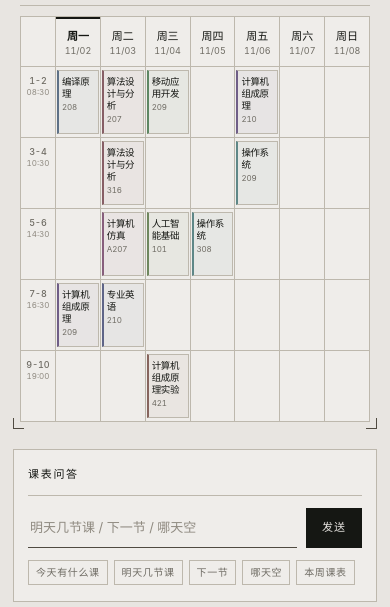
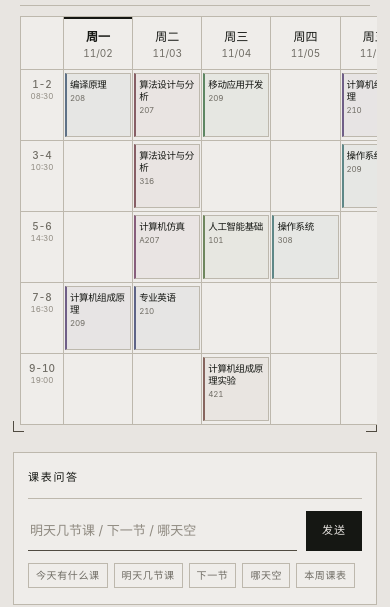
Before and after one commit to Adler862/class-schedule-mcp, a plain HTML site: page docs/index.html in a window 390 px wide. Shown: the part 243-850 px from the top of the page. Drawn offline with Linux system fonts and the light colour scheme.

Commit message:
fix(2d): 手机上课表横向铺开，别再往一屏里挤
上一版想着"一屏塞下七天"，把列宽压到 43px，课名挤成两行还看不全。
手机上的问题不是放不下，是放得下但看不清。

改成 min-width 528px + 42px 节次列，列宽回到 66px，字号调回正常档；
横滑只发生在 .grid-frame 里，标题和控制条不动，滚动条隐藏。
右边露出半列，本身就是"还能往右滑"的提示。

```diff
--- a/docs/index.html
+++ b/docs/index.html
@@ -440,13 +440,18 @@
     #thisWeek{grid-column:2;min-height:32px;padding:5px 8px;font-size:10px;letter-spacing:1px}
     .nav{width:30px;height:32px;font-size:19px}
     .week-ticks{gap:5px;margin-bottom:12px}
-    .grid-frame{margin-bottom:20px;padding:7px}
+    /* 手机上把七天挤进 390px，每列只剩 43px，课名两行还看不全。
+       真正的问题不是放不下，是放得下但看不清——让表格横向铺开，
+       列宽回到 66px，只在 .grid-frame 里横滑，标题和控件不动。 */
+    .grid-frame{margin-bottom:20px;padding:7px;
+      overflow-x:auto;-webkit-overflow-scrolling:touch;scrollbar-width:none}
+    .grid-frame::-webkit-scrollbar{display:none}
     .corner{width:11px;height:11px}
-    .grid{grid-template-columns:34px repeat(7,minmax(0,1fr))}
-    .ghead{padding:9px 1px 8px;font-size:9px;letter-spacing:0}
-    .ghead b{font-size:11px;letter-spacing:0}
+    .grid{min-width:528px;grid-template-columns:42px repeat(7,minmax(0,1fr))}
+    .ghead{padding:9px 1px 8px;font-size:10px;letter-spacing:0}
+    .ghead b{font-size:12px;letter-spacing:0}
     .gt{padding:8px 0 0}
-    .gt b{font-size:9px;letter-spacing:0}
+    .gt b{font-size:10px;letter-spacing:0}
     .gt span{font-size:8px;letter-spacing:0}
     .cell{min-height:65px}
     .course{gap:2px;margin:3px 1px;padding:5px 2px 5px 3px}
```
Also changed, not shown: tools/single_template.html (+10 -5 lines).
